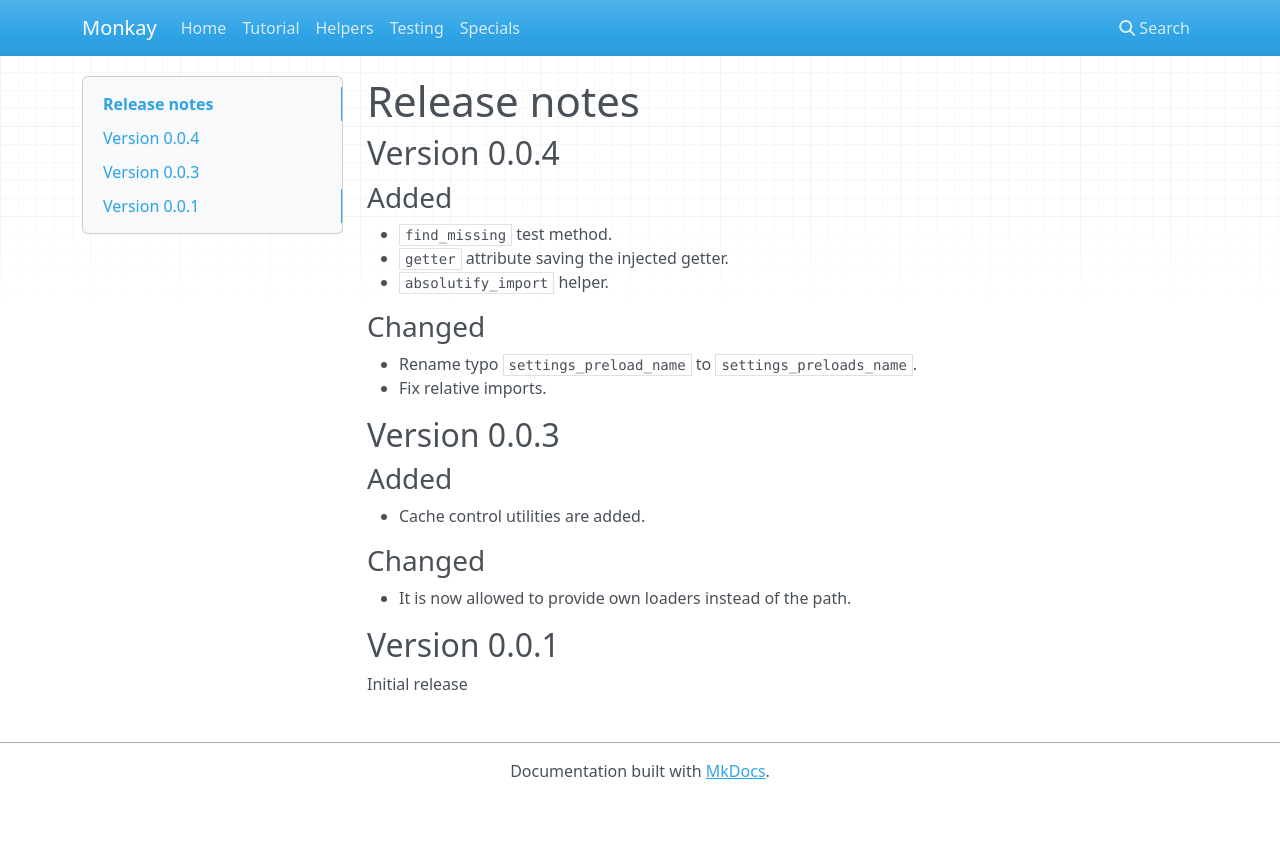
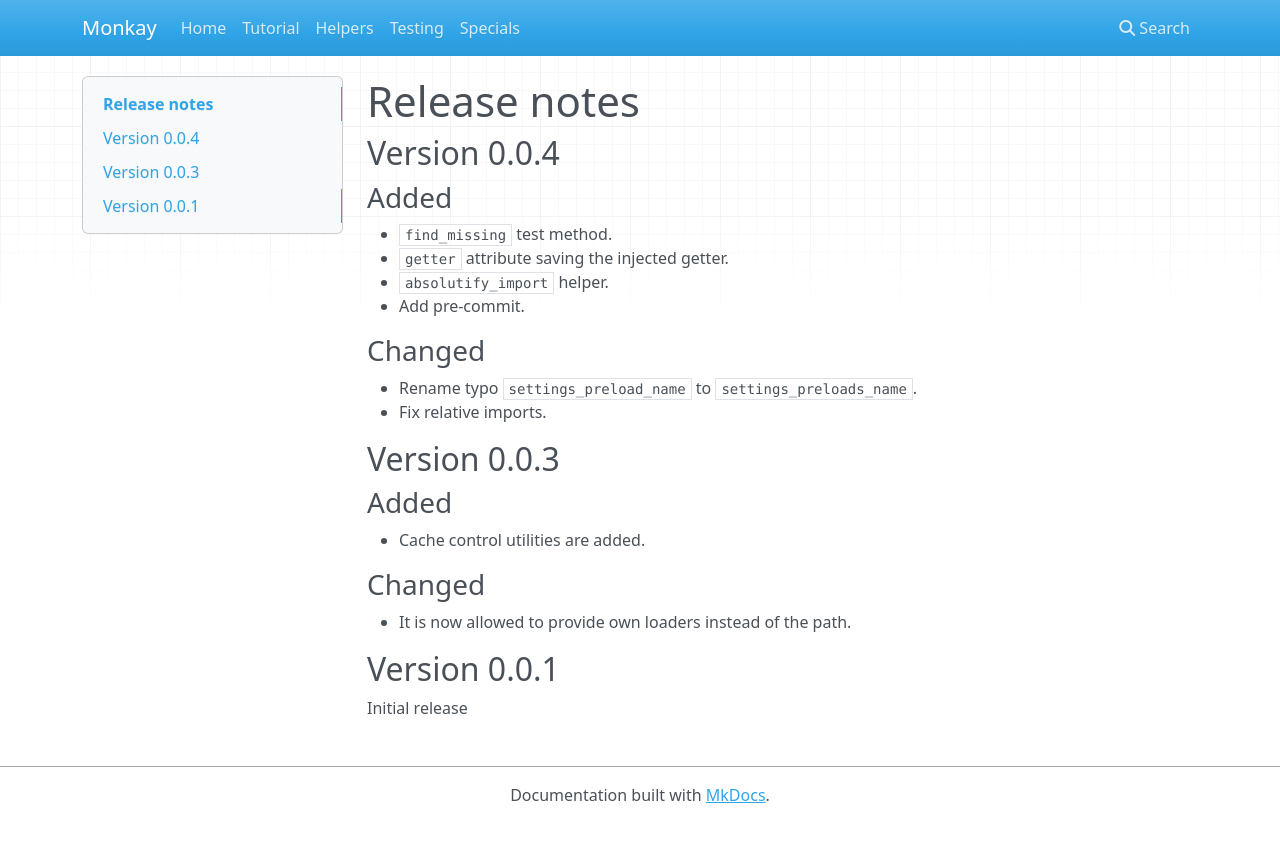
Before and after one commit to dymmond/monkay, an MkDocs documentation site: the page built from docs/release-notes.md, in a window 1280 px wide. Shown: the top 842 px of the page. Built offline with MkDocs 1.6.1, drawn with Linux system fonts in a browser that asks for light colours; nearby versions of some CDN libraries.

Commit message:
update release notes

```diff
--- a/docs/release-notes.md
+++ b/docs/release-notes.md
@@ -7,6 +7,7 @@
 - `find_missing` test method.
 - `getter` attribute saving the injected getter.
 - `absolutify_import` helper.
+- Add pre-commit.
 
 ### Changed
 
```
